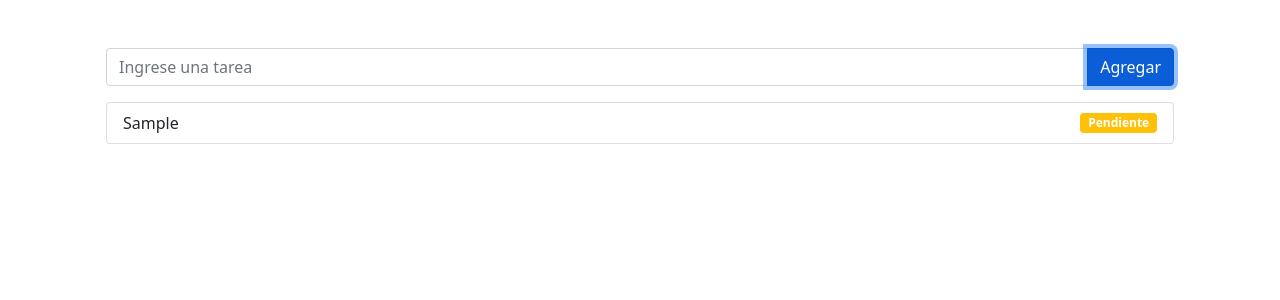
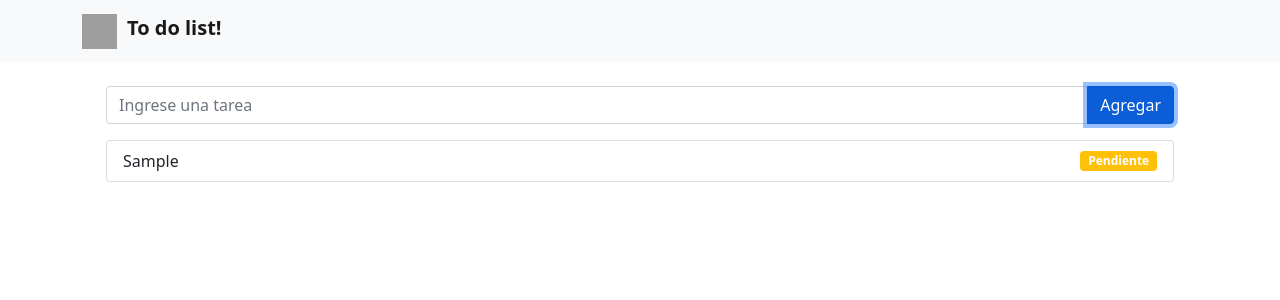
Before and after one commit to NewHorizonsPeru/marvel-hero, a React (Create React App) app: page / in a window 1280 px wide. Both pictures are taken after typing "Sample" into the empty fields and a click on the button "Agregar". Shown: the top 300 px of the page. Built offline with nearby package versions, Linux system fonts and the light colour scheme; grey boxes are pictures that could not be loaded.

Commit message:
React Redux

```diff
--- a/package.json
+++ b/package.json
@@ -9,6 +9,7 @@
     "react": "^18.2.0",
     "react-dom": "^18.2.0",
     "react-loading-skeleton": "^3.0.1",
+    "react-redux": "^8.0.2",
     "react-router-dom": "^5.3.0",
     "react-scripts": "5.0.1",
     "redux": "^4.2.0"
--- a/src/App.jsx
+++ b/src/App.jsx
@@ -1,55 +1,18 @@
-import { addTaskAction, toggleIsDoneAction } from './actions/TaskAction';
+import FormTasks from './components/FormTasks';
+import Navbar from './components/Navbar';
+import Tasks from './components/Tasks';
 
-const App = ({ TasksStore }) => {
-  const state = TasksStore.getState();
-  const addTask = (e) => {
-    e.preventDefault();
-    const { target } = e;
-    const name = target.task.value;
-    target.task.value = '';
-    TasksStore.dispatch(addTaskAction(name));
-  };
-  const toggleIsDone = (id) => {
-    TasksStore.dispatch(toggleIsDoneAction(id));
-  };
+const App = () => {
   return (
-    <main className="container">
-      <div className="p-4">
-        <br />
-        <form onSubmit={addTask}>
-          <div className="input-group mb-3">
-            <input
-              type="text"
-              className="form-control"
-              placeholder="Ingrese una tarea"
-              name="task"
-            />
-            <button type="submit" className="btn btn-primary">
-              Agregar
-            </button>
-          </div>
-        </form>
-        <ul className="list-group">
-          {state.map((task) => {
-            return (
-              <li
-                key={task.id}
-                className="list-group-item d-flex justify-content-between align-items-center"
-              >
-                {task.name}
-
-                <span
-                  className={`badge bg-${task.isDone ? 'success' : 'warning'}`}
-                  onClick={() => toggleIsDone(task.id)}
-                >
-                  {task.isDone ? 'Terminada' : 'Pendiente'}
-                </span>
-              </li>
-            );
-          })}
-        </ul>
-      </div>
-    </main>
+    <>
+      <Navbar />
+      <main className="container">
+        <div className="p-4">
+          <FormTasks />
+          <Tasks />
+        </div>
+      </main>
+    </>
   );
 };
 
--- /dev/null
+++ b/src/components/FormTasks.jsx
@@ -0,0 +1,31 @@
+import React from 'react';
+import { useDispatch } from 'react-redux';
+import { addTaskAction } from '../actions/TaskAction';
+
+const FormTasks = () => {
+  const dispatch = useDispatch();
+  const addTask = (e) => {
+    e.preventDefault();
+    const { target } = e;
+    const name = target.task.value;
+    target.task.value = '';
+    dispatch(addTaskAction(name));
+  };
+  return (
+    <form onSubmit={addTask}>
+      <div className="input-group mb-3">
+        <input
+          type="text"
+          className="form-control"
+          placeholder="Ingrese una tarea"
+          name="task"
+        />
+        <button type="submit" className="btn btn-primary">
+          Agregar
+        </button>
+      </div>
+    </form>
+  );
+};
+
+export default FormTasks;
--- /dev/null
+++ b/src/components/Navbar.jsx
@@ -0,0 +1,20 @@
+const Navbar = () => {
+  return (
+    <nav className="navbar navbar-light bg-light">
+      <div className="container">
+        <a className="navbar-brand" href="/">
+          <img
+            src="https://cdn.iconscout.com/icon/free/png-256/redux-283024.png"
+            alt=""
+            width="35"
+            height="35"
+            className="d-inline-block align-text-top"
+          />
+          <strong style={{ marginLeft: '10px' }}>To do list!</strong>
+        </a>
+      </div>
+    </nav>
+  );
+};
+
+export default Navbar;
--- /dev/null
+++ b/src/components/Tasks.jsx
@@ -0,0 +1,34 @@
+import React from 'react';
+import { useSelector, useDispatch } from 'react-redux';
+import { toggleIsDoneAction } from '../actions/TaskAction';
+
+const Tasks = () => {
+  const tasks = useSelector((state) => state.tasks);
+  const dispatch = useDispatch();
+  const toggleIsDone = (id) => {
+    dispatch(toggleIsDoneAction(id));
+  };
+  return (
+    <ul className="list-group">
+      {tasks.map((task) => {
+        return (
+          <li
+            key={task.id}
+            className="list-group-item d-flex justify-content-between align-items-center"
+          >
+            {task.name}
+
+            <span
+              className={`badge bg-${task.isDone ? 'success' : 'warning'}`}
+              onClick={() => toggleIsDone(task.id)}
+            >
+              {task.isDone ? 'Terminada' : 'Pendiente'}
+            </span>
+          </li>
+        );
+      })}
+    </ul>
+  );
+};
+
+export default Tasks;
--- a/src/index.js
+++ b/src/index.js
@@ -1,17 +1,14 @@
 import React from 'react';
 import ReactDOM from 'react-dom/client';
 import 'bootstrap/dist/css/bootstrap.min.css';
-import { createStore } from 'redux';
+import { Provider } from 'react-redux';
 import TasksStore from './store/TasksStore';
 import App from './App';
 
 const root = ReactDOM.createRoot(document.getElementById('app'));
-const rootRender = () => {
-  root.render(<App TasksStore={TasksStore} />);
-};
 
-rootRender();
-
-TasksStore.subscribe(() => {
-  rootRender();
-});
+root.render(
+  <Provider store={TasksStore}>
+    <App />
+  </Provider>
+);
--- a/src/reducers/TaskReducer.js
+++ b/src/reducers/TaskReducer.js
@@ -1,15 +1,16 @@
-const TaskReducer = (state = [], action) => {
+const TaskReducer = (state, action) => {
   switch (action.type) {
     case '@TASKS/ADD':
-      return [...state, action.payload];
+      return { ...state, tasks: [...state.tasks, action.payload] };
     case '@TASKS/TOGGLEISDONE':
       const { id } = action.payload;
-      return state.map((task) => {
+      const newTasks = state.tasks.map((task) => {
         if (task.id === id) {
           return { ...task, isDone: !task.isDone };
         }
         return task;
       });
+      return { ...state, tasks: newTasks };
     default:
       return state;
   }
--- a/src/store/TasksStore.js
+++ b/src/store/TasksStore.js
@@ -1,9 +1,11 @@
 import { createStore } from 'redux';
 import TaskReducer from '../reducers/TaskReducer';
 
-const TasksStore = createStore(
-  TaskReducer,
-  window.__REDUX_DEVTOOLS_EXTENSION__ && window.__REDUX_DEVTOOLS_EXTENSION__()
-);
+const TasksStore = createStore(TaskReducer, {
+  tasks: [],
+  loading: false,
+  isAuthenticated: false,
+  userInfo: {},
+});
 
 export default TasksStore;
```
Also changed, not shown: 1 other file (tests, documents, lock files or other folders).
